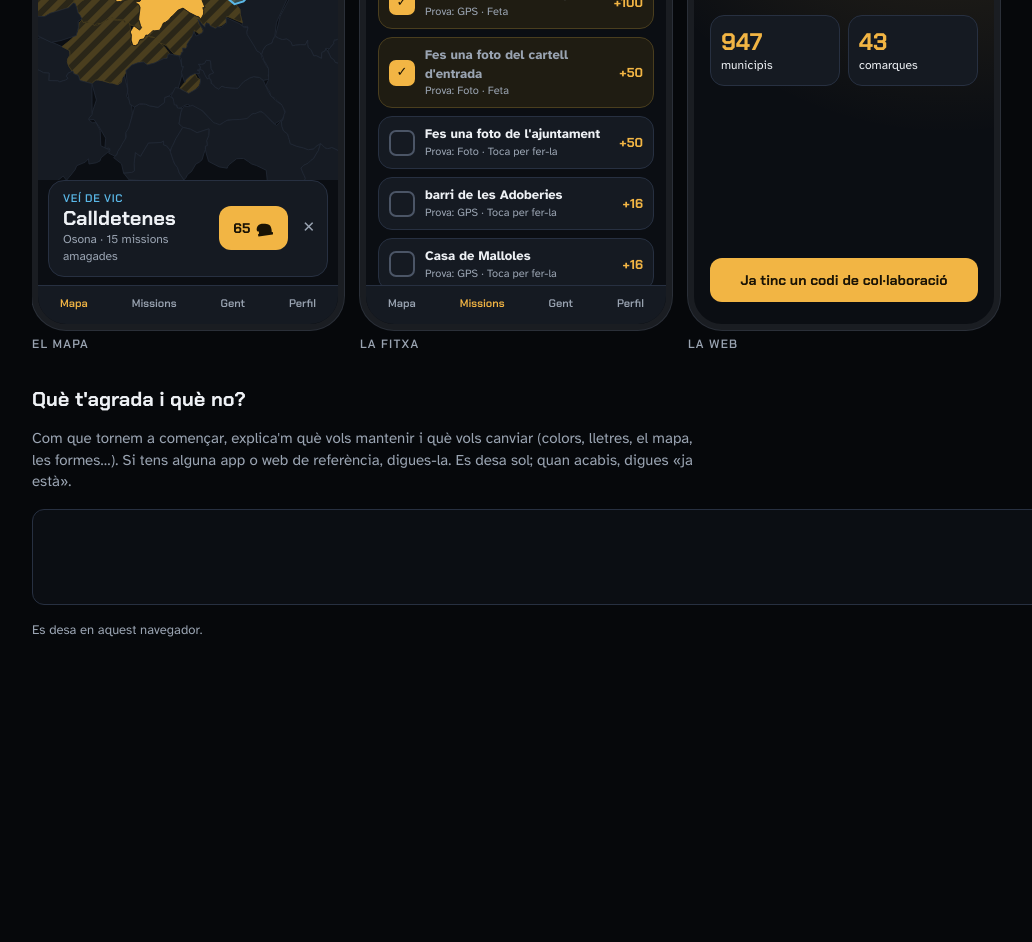
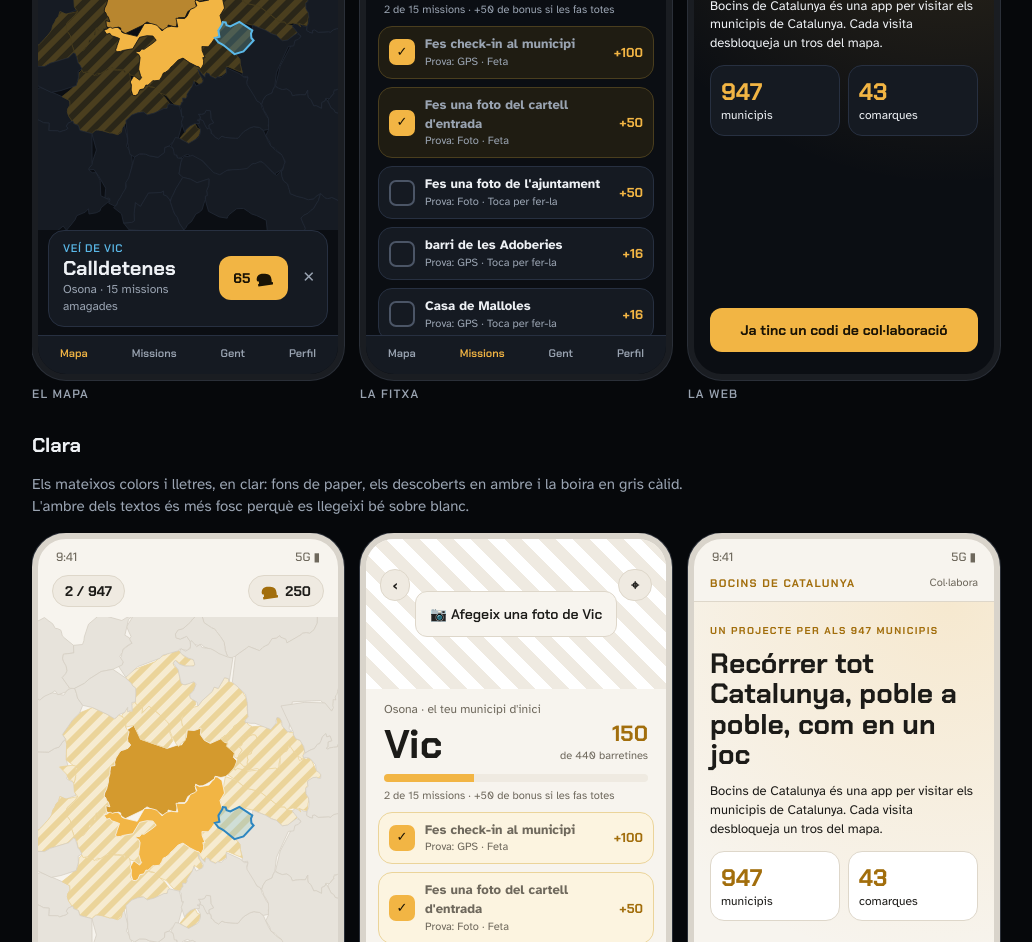
Before and after one commit to MartiFarranC/municipis, a plain HTML site: page disseny/estil/mostres-actual.html in a window 1280 px wide. Shown: the part 534-1476 px from the top of the page, without its empty margins (88-1120 px from the left). Before the commit the page ends 1222 px from the top, so only its background shows below. Drawn offline with Linux system fonts and the light colour scheme.

Commit message:
Mostra de l'estètica actual en versió clara

```diff
--- a/disseny/estil/mostres-actual.html
+++ b/disseny/estil/mostres-actual.html
@@ -5,8 +5,10 @@
    Generat per gen-mostres.py: el mapa és un tros real d'Osona i les missions són les reals de Vic. */
 :root{--fons:#0B0E13;--sup:#151A22;--sup2:#1C2330;--linia:#273041;--text:#EEF1F5;--suau:#9AA4B2;--ambre:#F2B544;--ambre-f:#B8862F;--tinta:#1A1305;
   --disp1:#2A2618;--disp2:#4A3E1E;--boira:#161B23;--vora-boira:#222A36;--blau:#5AB8E8;--completada:#1F1C12;
-  --display:"Chakra Petch",system-ui,sans-serif;--cos:"Atkinson Hyperlegible",system-ui,sans-serif;color-scheme:dark}
+  --ambre-t:#F2B544;--foto2:#11151C;--marc:#1A1D22;--display:"Chakra Petch",system-ui,sans-serif;--cos:"Atkinson Hyperlegible",system-ui,sans-serif;color-scheme:dark}
 body{margin:0;background:#06080B;color:var(--text);font-family:var(--cos);font-size:15px;line-height:1.45}
+section.clar{--fons:#F7F4EE;--sup:#FFFFFF;--sup2:#EFEAE1;--linia:#DED7CA;--text:#1C1B18;--suau:#6E685C;--ambre:#F2B544;--ambre-f:#D49A2E;--ambre-t:#A26E0C;--tinta:#1A1305;
+  --disp1:#F6EBD0;--disp2:#EBD49A;--boira:#E7E3DB;--vora-boira:#D6D0C4;--blau:#2D86C0;--completada:#FCF4E0;--foto2:#EFEAE1;--marc:#D9D4CB}
 .pagina{max-width:1040px;margin:0 auto;padding:20px 16px 48px;display:flex;flex-direction:column;gap:16px}
 .eti{font:700 12px var(--display);letter-spacing:.14em;text-transform:uppercase;color:var(--ambre)}
 h1{font:700 30px var(--display);margin:0}
@@ -14,13 +16,13 @@ h1{font:700 30px var(--display);margin:0}
 .pantalles{display:flex;gap:16px;overflow-x:auto;padding-bottom:6px;scroll-snap-type:x mandatory}
 figure{margin:0;display:flex;flex-direction:column;gap:6px;flex:none;scroll-snap-align:start}
 figcaption{font:600 12px var(--display);color:var(--suau);text-transform:uppercase;letter-spacing:.1em}
-.tel{width:300px;height:620px;border-radius:34px;border:6px solid #1A1D22;background:var(--fons);overflow:hidden;position:relative;display:flex;flex-direction:column;box-shadow:0 0 0 1px #2A2F38}
+.tel{width:300px;height:620px;border-radius:34px;border:6px solid var(--marc);color:var(--text);background:var(--fons);overflow:hidden;position:relative;display:flex;flex-direction:column;box-shadow:0 0 0 1px #2A2F38}
 .estatus{display:flex;justify-content:space-between;padding:10px 18px 0;font:12px var(--display);color:var(--suau)}
 .xip{display:inline-flex;align-items:center;gap:6px;padding:6px 12px;border-radius:999px;background:var(--sup2);border:1px solid var(--linia);font:700 14px var(--display)}
 .boto{display:flex;align-items:center;justify-content:center;gap:6px;min-height:44px;padding:0 14px;border-radius:12px;background:var(--ambre);color:var(--tinta);font:700 14px var(--display)}
 .boto.sec{background:none;border:1px solid var(--linia);color:var(--text);font-weight:600}
 .barra{display:flex;justify-content:space-around;border-top:1px solid var(--linia);background:var(--sup);padding:10px 0 14px;margin-top:auto;font:600 11px var(--display);color:var(--suau)}
-.barra .on{color:var(--ambre)}
+.barra .on{color:var(--ambre-t)}
 .fila{display:flex;align-items:center;gap:10px;margin:0 12px 8px;padding:8px 10px;border-radius:14px;background:var(--sup);border:1px solid var(--linia)}
 .fila.fet{background:var(--completada);border-color:var(--disp2)}
 .fila .cb{width:22px;height:22px;border-radius:7px;border:2px solid #4B5566;flex:none;display:flex;align-items:center;justify-content:center;font-size:13px;color:var(--tinta)}
@@ -29,16 +31,20 @@ figcaption{font:600 12px var(--display);color:var(--suau);text-transform:upperca
 .fila .tt b{display:block;font-size:13px}
 .fila.fet .tt b{color:var(--suau)}
 .fila .tt small{font-size:11px;color:var(--suau)}
-.fila .pt{font:700 13px var(--display);color:var(--ambre)}
+.fila .pt{font:700 13px var(--display);color:var(--ambre-t)}
 textarea{width:100%;min-height:96px;background:var(--fons);color:var(--text);border:1px solid var(--linia);border-radius:12px;padding:10px;font:inherit;box-sizing:border-box}
 textarea:focus-visible{outline:2px solid var(--ambre);outline-offset:2px}
 .estat{font-size:13px;color:var(--suau)}
 </style>
 <div class="pagina">
   <span class="eti">Bocins de Catalunya · estètica</span>
-  <h1>L'estètica d'ara: «nit i fanals»</h1>
+  <h1>L'estètica d'ara: «nit i fanals», fosca i clara</h1>
   <p>Així es veu ara l'app, amb els colors i les lletres que fa servir: fons de nit, els municipis descoberts en ambre com pobles amb els llums encesos, els veïns ratllats i la resta a la boira. Lletres: Chakra Petch per als títols i els números, i Atkinson Hyperlegible per al text. El mapa és un tros real d'Osona (Vic, el municipi d'inici, i Gurb descoberts) i les missions són les reals de Vic. Llisca les pantalles cap al costat.</p>
-  <div class="pantalles" id="pantalles"></div>
+  <h2 style="font:700 20px var(--display);margin:8px 0 0">Fosca (la d'ara)</h2>
+  <section><div class="pantalles" id="pantalles"></div></section>
+  <h2 style="font:700 20px var(--display);margin:8px 0 0">Clara</h2>
+  <p style="color:var(--suau);margin:0">Els mateixos colors i lletres, en clar: fons de paper, els descoberts en ambre i la boira en gris càlid. L'ambre dels textos és més fosc perquè es llegeixi bé sobre blanc.</p>
+  <section class="clar"><div class="pantalles" id="pantalles-clar"></div></section>
   <h2 style="font:700 20px var(--display);margin:12px 0 0">Què t'agrada i què no?</h2>
   <p style="color:var(--suau);margin:0">Com que tornem a començar, explica'm què vols mantenir i què vols canviar (colors, lletres, el mapa, les formes…). Si tens alguna app o web de referència, digues-la. Es desa sol; quan acabis, digues «ja està».</p>
   <textarea id="nota" aria-label="Què t'agrada i què no de l'estètica d'ara"></textarea>
@@ -50,19 +56,19 @@ const esc=s=>String(s).replace(/[&<>"]/g,c=>({'&':'&amp;','<':'&lt;','>':'&gt;',
 const barr='<svg viewBox="0 0 24 24" width="18" height="18" aria-hidden="true"><g transform="translate(.6 1.6) scale(.068)"><path d="M50,290 L48,222 C30,226 6,214 4,180 C2,140 28,92 70,78 C120,62 200,66 245,90 C284,112 298,160 300,232 L301,260 Z" fill="currentColor"/><path d="M38,271 L312,233 C318,232 321,235 322,241 L325,270 C326,276 323,280 317,281 L45,318 C39,319 36,316 35,310 L32,281 C31,275 33,272 38,271 Z" fill="currentColor"/></g></svg>';
 const estatus='<div class="estatus"><span>9:41</span><span>5G ▮</span></div>';
 const barra=on=>`<div class="barra">${['Mapa','Missions','Gent','Perfil'].map(x=>`<span class="${x===on?'on':''}">${x}</span>`).join('')}</div>`;
-function mapa(){
+function mapa(sufix){
   // Com MapaCanvas: inici en ambre, la resta de descoberts en ambre fosc, els veïns ratllats, la boira i la selecció en blau.
   const peces=DADES.mapa.map(p=>{
-    const omplir=p.e==='D'?(p.c==='08298'?'var(--ambre)':'var(--ambre-f)'):p.e==='V'?'url(#ratllat)':'var(--boira)';
+    const omplir=p.e==='D'?(p.c==='08298'?'var(--ambre)':'var(--ambre-f)'):p.e==='V'?`url(#ratllat${sufix})`:'var(--boira)';
     const vora=p.e==='D'?'var(--fons)':p.e==='V'?'var(--disp2)':'var(--vora-boira)';
     return `<path d="${p.d}" fill="${omplir}" stroke="${vora}" stroke-width=".8"/>`}).join('');
   const sel=DADES.mapa.find(p=>p.c==='08037');
   return `<div class="tel">${estatus}
    <div style="display:flex;justify-content:space-between;align-items:center;padding:10px 14px">
-     <span class="xip">2 / 947</span><span class="xip"><span style="color:var(--ambre)">${barr}</span>250</span>
+     <span class="xip">2 / 947</span><span class="xip"><span style="color:var(--ambre-t)">${barr}</span>250</span>
    </div>
    <svg viewBox="0 0 300 330" style="width:100%;flex:1;min-height:0" aria-label="Mapa d'Osona: Vic i Gurb descoberts, Calldetenes seleccionat">
-     <defs><pattern id="ratllat" width="12" height="12" patternUnits="userSpaceOnUse" patternTransform="rotate(45)"><rect width="12" height="12" fill="var(--disp1)"/><rect width="6" height="12" fill="var(--disp2)"/></pattern></defs>
+     <defs><pattern id="ratllat${sufix}" width="12" height="12" patternUnits="userSpaceOnUse" patternTransform="rotate(45)"><rect width="12" height="12" fill="var(--disp1)"/><rect width="6" height="12" fill="var(--disp2)"/></pattern></defs>
      ${peces}${sel?`<path d="${sel.d}" fill="rgba(90,184,232,.25)" stroke="var(--blau)" stroke-width="2"/>`:''}
    </svg>
    <div style="margin:0 10px 8px;padding:10px 6px 10px 14px;border-radius:16px;background:var(--sup);border:1px solid var(--linia);display:flex;align-items:center;gap:8px">
@@ -74,14 +80,14 @@ function mapa(){
 function fitxa(){
   const v=DADES.vic,fetes=2,g=v.slice(0,fetes).reduce((a,m)=>a+m.p,0),pct=Math.round(g/DADES.total*100);
   return `<div class="tel">
-   <div style="height:150px;flex:none;background:repeating-linear-gradient(45deg,var(--sup) 0 12px,#11151C 12px 24px);display:flex;align-items:center;justify-content:center;position:relative">
+   <div style="height:150px;flex:none;background:repeating-linear-gradient(45deg,var(--sup) 0 12px,var(--foto2) 12px 24px);display:flex;align-items:center;justify-content:center;position:relative">
      <span style="position:absolute;top:30px;left:14px" class="xip">‹</span><span style="position:absolute;top:30px;right:14px" class="xip">⌖</span>
      <span class="boto sec" style="background:var(--fons)">📷 Afegeix una foto de Vic</span>
    </div>
    <div style="padding:12px 18px 8px">
      <div style="font-size:12px;color:var(--suau)">Osona · el teu municipi d'inici</div>
      <div style="display:flex;align-items:flex-end;gap:8px"><div style="font:700 40px/1 var(--display);flex:1">Vic</div>
-       <div style="text-align:right"><div style="font:700 22px var(--display);color:var(--ambre)">${g}</div><div style="font-size:11px;color:var(--suau)">de ${DADES.total} barretines</div></div></div>
+       <div style="text-align:right"><div style="font:700 22px var(--display);color:var(--ambre-t)">${g}</div><div style="font-size:11px;color:var(--suau)">de ${DADES.total} barretines</div></div></div>
      <div style="height:8px;border-radius:4px;background:var(--sup2);margin:10px 0 6px;overflow:hidden"><div style="height:100%;width:${pct}%;background:var(--ambre)"></div></div>
      <div style="font-size:11px;color:var(--suau)">${fetes} de ${DADES.nmissions} missions · +50 de bonus si les fas totes</div>
    </div>
@@ -90,19 +96,20 @@ function fitxa(){
 }
 function web(){
   return `<div class="tel">${estatus}
-   <div style="display:flex;justify-content:space-between;align-items:center;padding:10px 16px;border-bottom:1px solid var(--linia)"><span style="font:700 11px var(--display);letter-spacing:.12em;color:var(--ambre)">BOCINS DE CATALUNYA</span><span style="font-size:11px;color:var(--suau)">Col·labora</span></div>
+   <div style="display:flex;justify-content:space-between;align-items:center;padding:10px 16px;border-bottom:1px solid var(--linia)"><span style="font:700 11px var(--display);letter-spacing:.12em;color:var(--ambre-t)">BOCINS DE CATALUNYA</span><span style="font-size:11px;color:var(--suau)">Col·labora</span></div>
    <div style="padding:22px 16px;display:flex;flex-direction:column;gap:12px;flex:1;background:radial-gradient(circle at 85% 0,rgba(242,181,68,.18),transparent 60%)">
-     <div style="font:700 10px var(--display);letter-spacing:.14em;color:var(--ambre)">UN PROJECTE PER ALS 947 MUNICIPIS</div>
+     <div style="font:700 10px var(--display);letter-spacing:.14em;color:var(--ambre-t)">UN PROJECTE PER ALS 947 MUNICIPIS</div>
      <div style="font:700 28px/1.08 var(--display)">Recórrer tot Catalunya, poble a poble, com en un joc</div>
      <div style="font-size:13px">Bocins de Catalunya és una app per visitar els municipis de Catalunya. Cada visita desbloqueja un tros del mapa.</div>
      <div style="display:grid;grid-template-columns:1fr 1fr;gap:8px">
-       <div style="background:var(--sup);border:1px solid var(--linia);border-radius:14px;padding:10px"><div style="font:700 24px var(--display);color:var(--ambre)">947</div><div style="font-size:12px">municipis</div></div>
-       <div style="background:var(--sup);border:1px solid var(--linia);border-radius:14px;padding:10px"><div style="font:700 24px var(--display);color:var(--ambre)">43</div><div style="font-size:12px">comarques</div></div>
+       <div style="background:var(--sup);border:1px solid var(--linia);border-radius:14px;padding:10px"><div style="font:700 24px var(--display);color:var(--ambre-t)">947</div><div style="font-size:12px">municipis</div></div>
+       <div style="background:var(--sup);border:1px solid var(--linia);border-radius:14px;padding:10px"><div style="font:700 24px var(--display);color:var(--ambre-t)">43</div><div style="font-size:12px">comarques</div></div>
      </div>
      <div class="boto" style="margin-top:auto">Ja tinc un codi de col·laboració</div>
    </div></div>`;
 }
-document.getElementById('pantalles').innerHTML=[[mapa(),'El mapa'],[fitxa(),'La fitxa'],[web(),'La web']].map(([h,c])=>`<figure>${h}<figcaption>${c}</figcaption></figure>`).join('');
+const pinta=(id,sufix)=>document.getElementById(id).innerHTML=[[mapa(sufix),'El mapa'],[fitxa(),'La fitxa'],[web(),'La web']].map(([h,c])=>`<figure>${h}<figcaption>${c}</figcaption></figure>`).join('');
+pinta('pantalles','');pinta('pantalles-clar','-clar');
 let db=null,temps;
 const $n=document.getElementById('nota'),$e=document.getElementById('estat');
 try{$n.value=localStorage.getItem('estil3')||''}catch(e){}
```
Also changed, not shown: disseny/estil/actual-plantilla.html (+24 -17 lines).
